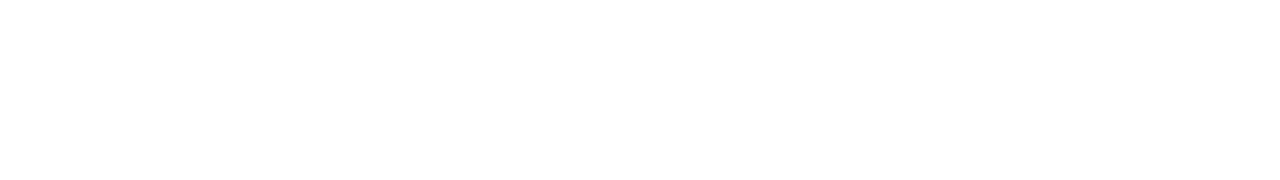
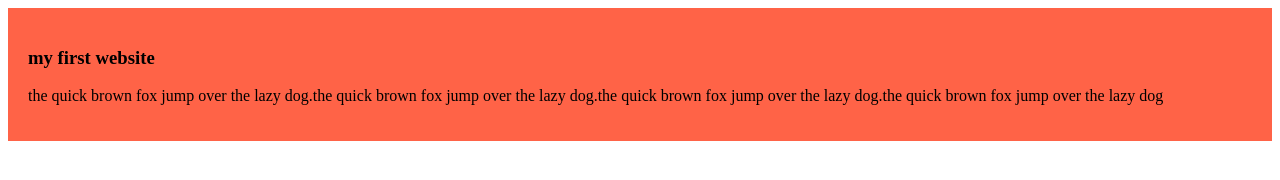
Before and after one commit to nsmuddin5/my-simple-website, a plain HTML site: page index.html in a window 1280 px wide. Drawn offline with Linux system fonts and the light colour scheme.

Commit message:
added the first blog

```diff
--- a/index.html
+++ b/index.html
@@ -4,8 +4,13 @@
     <meta charset="UTF-8">
     <meta name="viewport" content="width=device-width, initial-scale=1.0">
     <title>my simple website</title>
+    <link rel="stylesheet" href="styles/blog.css">
 </head>
 <body>
+    <div>
+     <h3>my first website</h3>
+     <p>the quick brown fox jump over the lazy dog.the quick brown fox jump over the lazy dog.the quick brown fox jump over the lazy dog.the quick brown fox jump over the lazy dog</p>
+    </div>
 
 </body>
 </html>
--- /dev/null
+++ b/styles/blog.css
@@ -0,0 +1,4 @@
+div{
+    background-color: tomato;
+    padding: 20px;
+}
```
